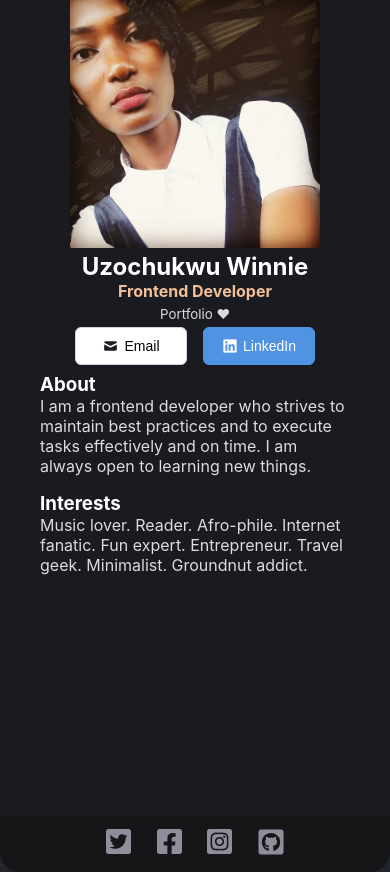
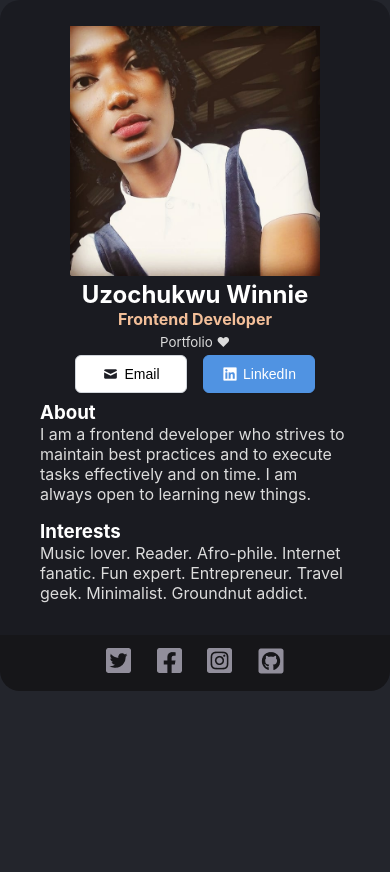
Before and after one commit to Wineshuga/business-card, a React (Create React App) app in the folder business-card/: page / in a window 390 px wide. After the commit the page ends 844 px from the top, so only its background shows below. Built offline with nearby package versions, Linux system fonts and the light colour scheme.

Commit message:
style: add padding bottom to interest, change main height to app height

```diff
--- a/business-card/src/App.css
+++ b/business-card/src/App.css
@@ -104,6 +104,10 @@ button {
   padding: 0.5rem;
 }
 
+.interests {
+  padding-bottom: 2rem;
+}
+
 footer {
   display: flex;
   background-color: #161619;
@@ -118,7 +122,7 @@ footer {
     height: 317px;
   }
 
-  .main {
+  .App {
     height: 100vh;
   }
 }
```
